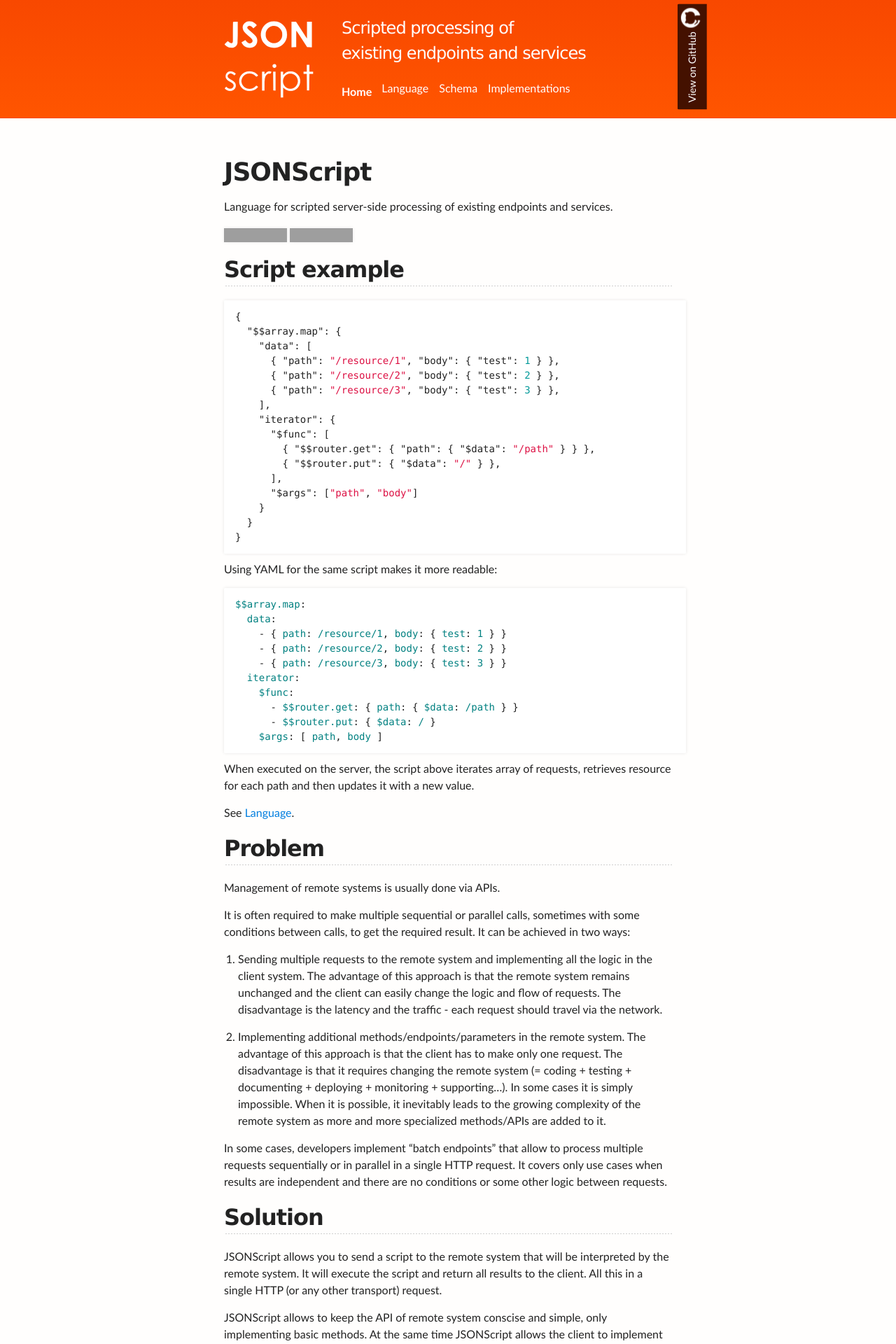
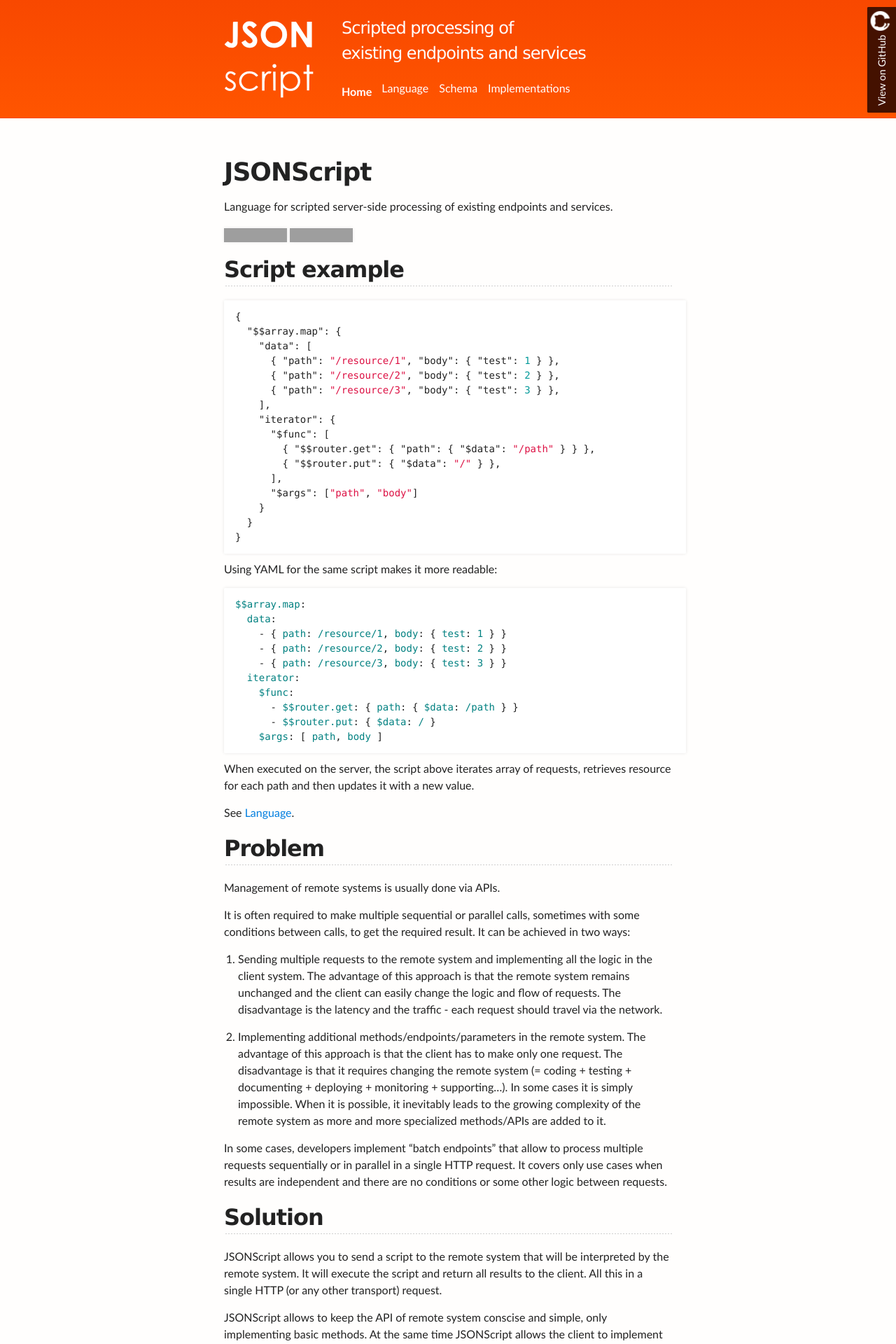
Before and after one commit to JSONScript/jsonscript, a Jekyll site: the page built from index.md, in a window 1280 px wide. Shown: the top 1920 px of the page at 70% size. Built offline with Jekyll 4.4.1, drawn with Linux system fonts in a browser that asks for light colours; grey boxes are pictures that could not be loaded.

Commit message:
fix github link position

```diff
--- a/_layouts/main.html
+++ b/_layouts/main.html
@@ -16,9 +16,8 @@
 
     <!-- HEADER -->
     <div id="header_wrap" class="outer">
+      <a id="forkme_banner" href="https://github.com/JSONScript/jsonscript">View on GitHub</a>
       <header class="inner">
-        <a id="forkme_banner" href="https://github.com/JSONScript/jsonscript">View on GitHub</a>
-
         <img id="project_logo" src="images/logo.png" width="128px" alt="JSONScript">
         <h2 id="project_tagline">Scripted processing of<br>existing endpoints and services</h1>
 
--- a/stylesheets/stylesheet.css
+++ b/stylesheets/stylesheet.css
@@ -298,8 +298,8 @@ Full-Width Styles
 #forkme_banner {
   display: block;
   position: absolute;
-  top: 60px;
-  right: -94px;
+  top: -32px;
+  right: 0px;
   z-index: 10;
   padding: 10px 40px 10px 10px;
   color: #fff;
@@ -314,6 +314,12 @@ Full-Width Styles
   -ms-transform: rotate(-90deg);
   -o-transform: rotate(-90deg);
   filter: progid:DXImageTransform.Microsoft.BasicImage(rotation=3);
+
+  transform-origin: 100% 100%;
+  -webkit-transform-origin: 100% 100%;
+  -moz-transform-origin: 100% 100%;
+  -ms-transform-origin: 100% 100%;
+  -o-transform-origin: 100% 100%;
 }
 
 #header_wrap {
```
